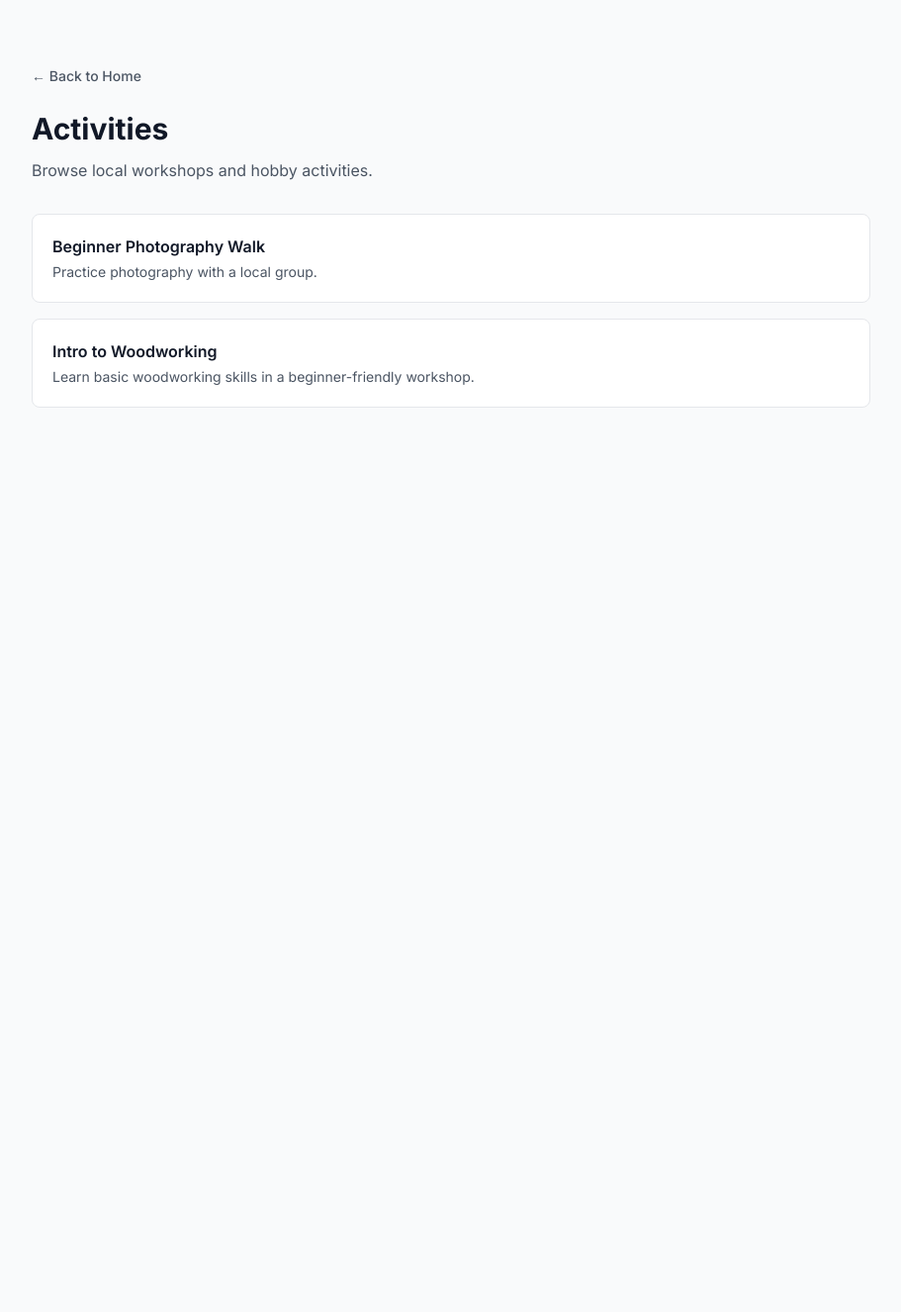
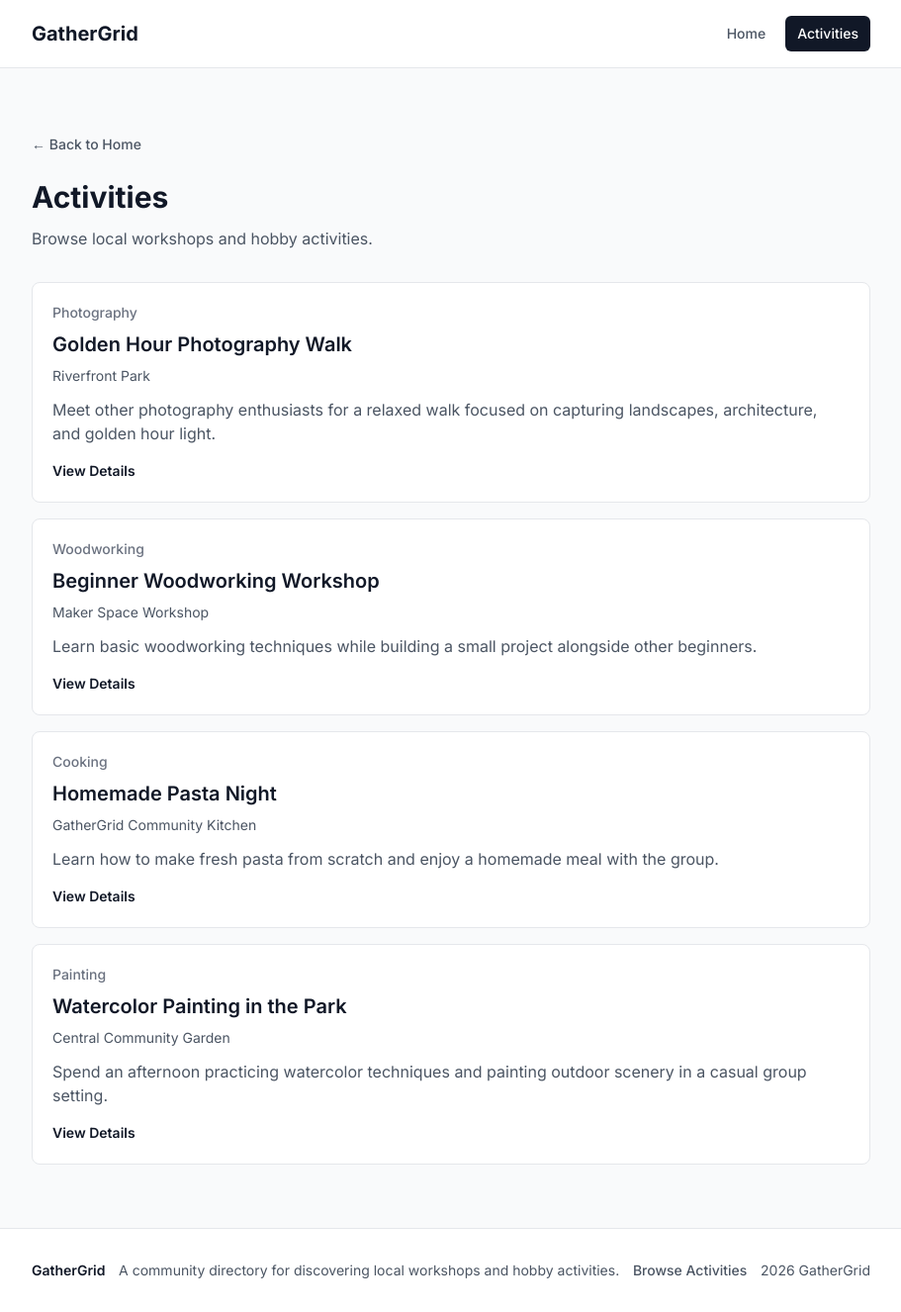
Before and after one commit to davehdez9/gathergrid, a Next.js app: page /activities in a window 1280 px wide. Shown: the whole page at 99% size, without its empty margins (184-1095 px from the left). Before the commit the page ends 800 px from the top, so only its background shows below. Built offline with nearby package versions, Linux system fonts and the light colour scheme.

Commit message:
feat: add GatherGrid navigation and activity UI

```diff
--- a/app/activities/page.js
+++ b/app/activities/page.js
@@ -1,4 +1,6 @@
 import Link from "next/link";
+import { activities } from "@/data/activities";
+import ActivityCard from "@/components/ActivityCard";
 
 export default function ActivitiesPage() {
   return (
@@ -17,29 +19,12 @@ export default function ActivitiesPage() {
       </p>
 
       <div className="mt-8 space-y-4">
-        <Link
-          href="/activities/1"
-          className="block rounded-lg border border-gray-200 bg-white p-5 hover:border-gray-400"
-        >
-          <h2 className="font-semibold text-gray-900">
-            Beginner Photography Walk
-          </h2>
-          <p className="mt-1 text-sm text-gray-600">
-            Practice photography with a local group.
-          </p>
-        </Link>
-
-        <Link
-          href="/activities/2"
-          className="block rounded-lg border border-gray-200 bg-white p-5 hover:border-gray-400"
-        >
-          <h2 className="font-semibold text-gray-900">
-            Intro to Woodworking
-          </h2>
-          <p className="mt-1 text-sm text-gray-600">
-            Learn basic woodworking skills in a beginner-friendly workshop.
-          </p>
-        </Link>
+        {activities.map((activity) => (
+          <ActivityCard
+            key={activity.id}
+            activity={activity}
+          />
+        ))}
       </div>
     </main>
   );
--- a/app/layout.js
+++ b/app/layout.js
@@ -1,5 +1,7 @@
 import { Inter } from "next/font/google";
 import "./globals.css";
+import Navbar from "@/components/Navbar";
+import Footer from "@/components/Footer";
 
 const inter = Inter({ subsets: ["latin"] });
 
@@ -11,7 +13,11 @@ export const metadata = {
 export default function RootLayout({ children }) {
   return (
     <html lang="en">
-      <body className={inter.className}>{children}</body>
+      <body className={inter.className}>
+        <Navbar />
+        {children}
+        <Footer />
+      </body>
     </html>
   );
 }
--- /dev/null
+++ b/app/loading.js
@@ -0,0 +1,9 @@
+export default function Loading() {
+  return (
+    <div className="mx-auto max-w-4xl px-6 py-24 text-center">
+      <p className="text-lg font-medium text-gray-600">
+        Loading GatherGrid...
+      </p>
+    </div>
+  );
+}
--- /dev/null
+++ b/app/not-found.js
@@ -0,0 +1,20 @@
+import Link from "next/link"
+
+export default function NotFound() {
+  return (
+    <div className="mx-auto max-w-2xl px-6 py-24 text-center">
+        <p className="text-sm font-semibold uppercase tracking-widest text-gray-500">
+            404
+        </p>
+        <h1 className="mt-4 text-4xl font-bold text-gray-900">
+            Page Not Found
+        </h1>
+        <p className="mt-4 text-gray-600">
+            The page you are looking for does not exist.
+        </p>
+        <Link className="mt-8 inline-block rounded-lg bg-gray-900 px-5 py-3 font-medium text-white hover:bg-gray-700" href="/">
+            Back to Home
+        </Link>
+    </div>
+  )
+}
--- a/app/page.js
+++ b/app/page.js
@@ -1,6 +1,10 @@
 import Link from "next/link";
+import { activities } from "@/data/activities";
+import ActivityCard from "@/components/ActivityCard";
 
 export default function Home() {
+  const featuredActivities = activities.slice(0, 3);
+
   return (
     <main className="mx-auto max-w-4xl px-6 py-16">
       <h1 className="text-4xl font-bold tracking-tight text-gray-900">GatherGrid</h1>
@@ -8,6 +12,19 @@ export default function Home() {
         Discover local workshops and hobby activities in your community.
       </p>
       <Link href="/activities" className="mt-8 inline-block rounded-lg bg-gray-900 px-5 py-3 font-medium text-white hover:bg-gray-700">Browse Activities</Link>
+      <section className="mt-12">
+        <h2 className="text-2xl font-bold text-gray-900">
+          Featured Activities
+        </h2>
+        <div className="mt-6 grid gap-4 md:grid-cols-3">
+          {featuredActivities.map((activity) => (
+            <ActivityCard
+              key={activity.id}
+              activity={activity}
+            />
+          ))}
+        </div>
+      </section>
     </main>
   );
 }
--- /dev/null
+++ b/components/ActivityCard.js
@@ -0,0 +1,23 @@
+import Link from "next/link"
+
+export default function ActivityCard({activity}) {
+  return (
+    <div className="rounded-lg border border-gray-200 bg-white p-5">
+        <p className="text-sm font-medium text-gray-500">
+            {activity.category}
+        </p>
+        <h2 className="mt-2 text-xl font-semibold text-gray-900">
+            {activity.title}
+        </h2>
+        <p className="mt-2 text-sm text-gray-600">
+            {activity.location}
+        </p>
+        <p className="mt-3 text-gray-600">
+            {activity.description}
+        </p>
+        <Link href={`/activities/${activity.id}`} className="mt-4 inline-block text-sm font-semibold text-gray-900 hover:underline">
+            View Details
+        </Link>
+    </div>
+  )
+}
--- /dev/null
+++ b/components/Footer.js
@@ -0,0 +1,26 @@
+import Link from "next/link"
+
+export default function Footer() {
+    const currentYear = new Date().getFullYear()
+
+  return (
+    <footer className="border-t border-gray-200 bg-white">
+        <div className="mx-auto flex max-w-4xl flex-col gap-3 px-6 py-8 text-sm text-gray-600 sm:flex-row sm:items-center sm:justify-between">
+            <p className="font-semibold text-gray-900">
+                GatherGrid
+            </p>
+            <p>
+                A community directory for discovering local workshops and hobby activities.
+            </p>
+
+            <Link href="/activities" className="font-medium text-gray-600 hover:text-gray-900">
+                Browse Activities
+            </Link>
+
+            <p>
+                {currentYear} GatherGrid
+            </p>
+        </div>
+    </footer>
+  )
+}
--- /dev/null
+++ b/components/Navbar.js
@@ -0,0 +1,61 @@
+"use client"
+
+import Link from "next/link"
+import { usePathname } from "next/navigation"
+import { useState } from "react";
+
+export default function Navbar() {
+    const pathname = usePathname();
+
+    const [isMobileMenuOpen, setIsMobileMenuOpen] = useState(false)
+
+  return (
+    <nav className="border-b border-gray-200 bg-white">
+        <div className="mx-auto flex max-w-4xl items-center justify-between px-6 py-4">
+            <Link href="/" className="text-xl font-bold text-gray-900">
+                GatherGrid
+            </Link>
+
+            <div className="hidden gap-2 md:flex">
+                <Link href="/" className={pathname === '/' ? "rounded-md bg-gray-900 px-3 py-2 text-sm font-medium text-white" : "rounded-md px-3 py-2 text-sm font-medium text-gray-600 hover:bg-gray-100 hover:text-gray-900"}>
+                    Home
+                </Link>
+
+                <Link href="/activities" className={pathname === "/activities" || pathname.startsWith('/activities/') ? "rounded-md bg-gray-900 px-3 py-2 text-sm font-medium text-white" : "rounded-md px-3 py-2 text-sm font-medium text-gray-600 hover:bg-gray-100 hover:text-gray-900"}>
+                    Activities
+                </Link>
+            </div>
+
+            <button
+                type="button"
+                onClick={() =>
+                    setIsMobileMenuOpen((previous) => !previous)
+                }
+                className="rounded-md border border-gray-300 px-3 py-2 text-sm font-medium text-gray-700 hover:bg-gray-100 md:hidden"
+            >
+                Menu
+            </button>
+        </div>
+
+        {isMobileMenuOpen && (
+            <div className="mx-auto flex max-w-4xl flex-col gap-2 px-6 pb-4 md:hidden">
+                <Link
+                    href="/"
+                    className={pathname === '/' ? "rounded-md bg-gray-900 px-3 py-2 text-sm font-medium text-white" : "rounded-md px-3 py-2 text-sm font-medium text-gray-600 hover:bg-gray-100 hover:text-gray-900"}
+                    onClick={() => setIsMobileMenuOpen(false)}
+                >
+                    Home
+                </Link>
+
+                <Link
+                    href="/activities"
+                    className={pathname === "/activities" || pathname.startsWith('/activities/') ? "rounded-md bg-gray-900 px-3 py-2 text-sm font-medium text-white" : "rounded-md px-3 py-2 text-sm font-medium text-gray-600 hover:bg-gray-100 hover:text-gray-900"}
+                    onClick={() => setIsMobileMenuOpen(false)}
+                >
+                    Activities
+                </Link>
+            </div>
+        )}
+    </nav>
+  )
+}
--- /dev/null
+++ b/data/activities.js
@@ -0,0 +1,34 @@
+export const activities = [
+  {
+    id: "1",
+    title: "Golden Hour Photography Walk",
+    category: "Photography",
+    location: "Riverfront Park",
+    description:
+      "Meet other photography enthusiasts for a relaxed walk focused on capturing landscapes, architecture, and golden hour light.",
+  },
+  {
+    id: "2",
+    title: "Beginner Woodworking Workshop",
+    category: "Woodworking",
+    location: "Maker Space Workshop",
+    description:
+      "Learn basic woodworking techniques while building a small project alongside other beginners.",
+  },
+  {
+    id: "3",
+    title: "Homemade Pasta Night",
+    category: "Cooking",
+    location: "GatherGrid Community Kitchen",
+    description:
+      "Learn how to make fresh pasta from scratch and enjoy a homemade meal with the group.",
+  },
+  {
+    id: "4",
+    title: "Watercolor Painting in the Park",
+    category: "Painting",
+    location: "Central Community Garden",
+    description:
+      "Spend an afternoon practicing watercolor techniques and painting outdoor scenery in a casual group setting.",
+  },
+];
```
